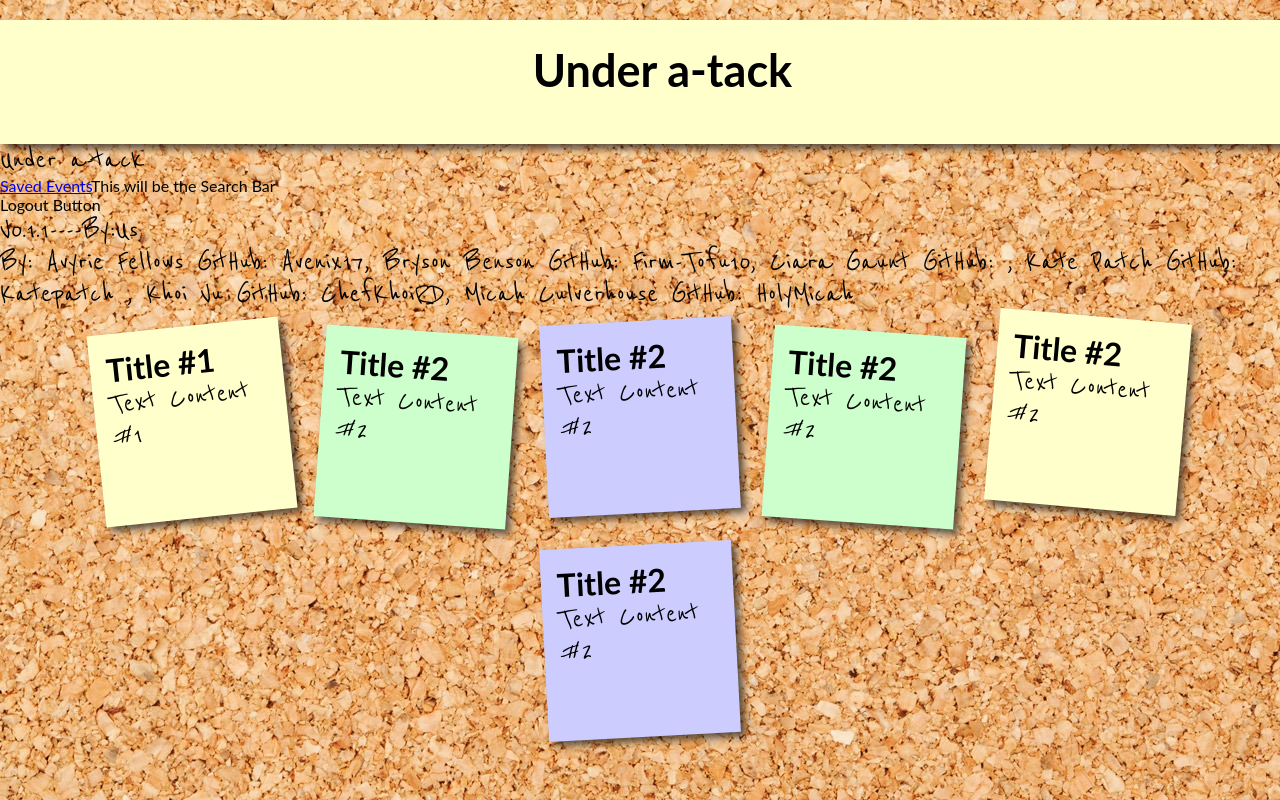
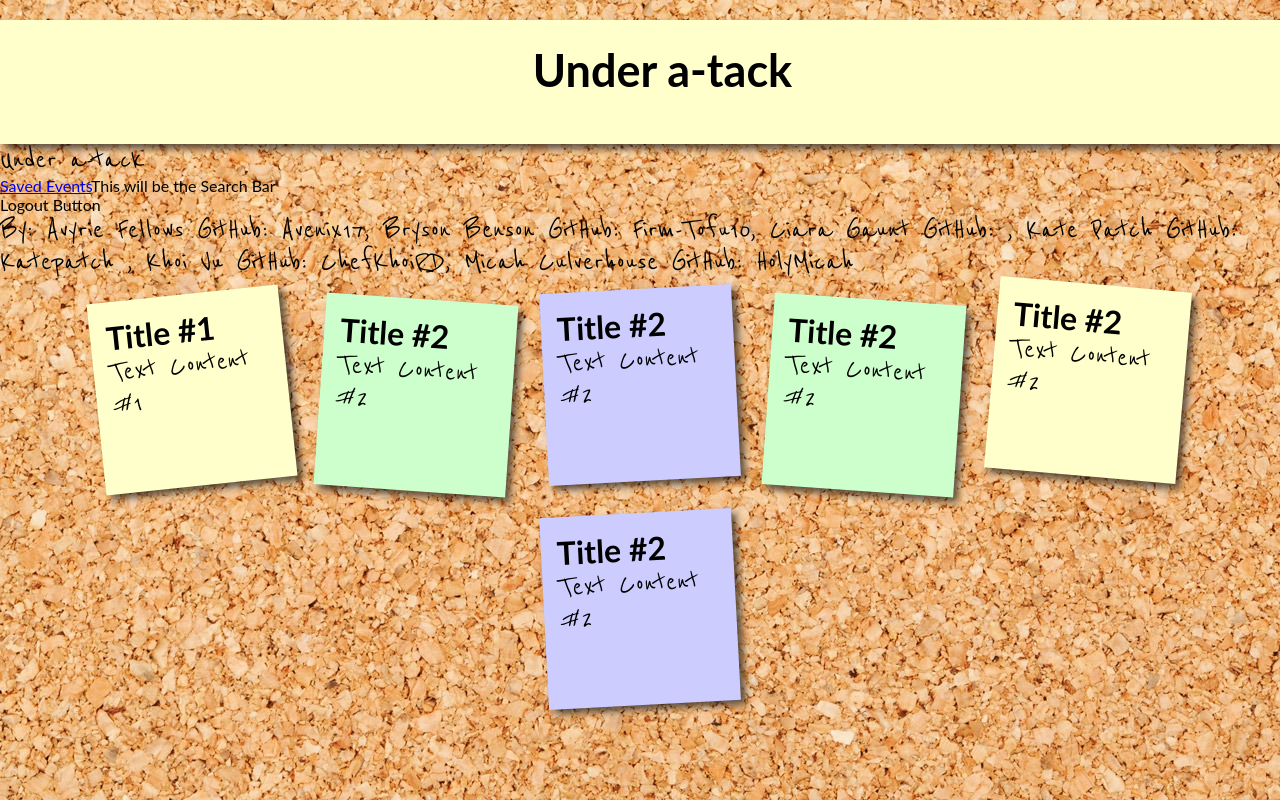
Before and after one commit to Avenix17/Project-3-NamePending, a React (Create React App) app: page / in a window 1280 px wide. Shown: the top 800 px of the page. Built offline with nearby package versions, Linux system fonts and the light colour scheme.

Commit message:
Updated Footer
importing CSS now to

```diff
--- a/src/components/Footer/Footer.js
+++ b/src/components/Footer/Footer.js
@@ -1,12 +1,15 @@
 import React from "react";
-
+import "./footer.css"
 //passing in props to generate the footer to the HTML
-function Footer (props) {
-	console.log("Footer Props", props)
+const Footer = () => {
 	return (
-		<footer>
-			<p>{`${props.version}By:Us`}</p>
-			<p> By: Avyrie Fellows GitHub: Avenix17, Bryson Benson GitHub: Firm-Tofu10, Ciara Gaunt GitHub: , Kate Patch GitHub: Katepatch , Khoi Vu GitHub: ChefKhoiRD, Micah Culverhouse GitHub: HolyMicah </p>
+		<footer id = "footer">
+			<div id = "footer-content">
+			<div id = "footer-items">
+			<p id = "version"> By: Avyrie Fellows GitHub: Avenix17, Bryson Benson GitHub: Firm-Tofu10, Ciara Gaunt GitHub: , Kate Patch GitHub: Katepatch , Khoi Vu GitHub: ChefKhoiRD, Micah Culverhouse GitHub: HolyMicah
+			</p>
+			</div>
+			</div>
 		</footer>
 	)
 
--- a/src/components/Header/Header.js
+++ b/src/components/Header/Header.js
@@ -1,4 +1,5 @@
 import React from "react";
+import "./header.css"
 // import myLogo from
 
 //passing in props to generate Header
```
